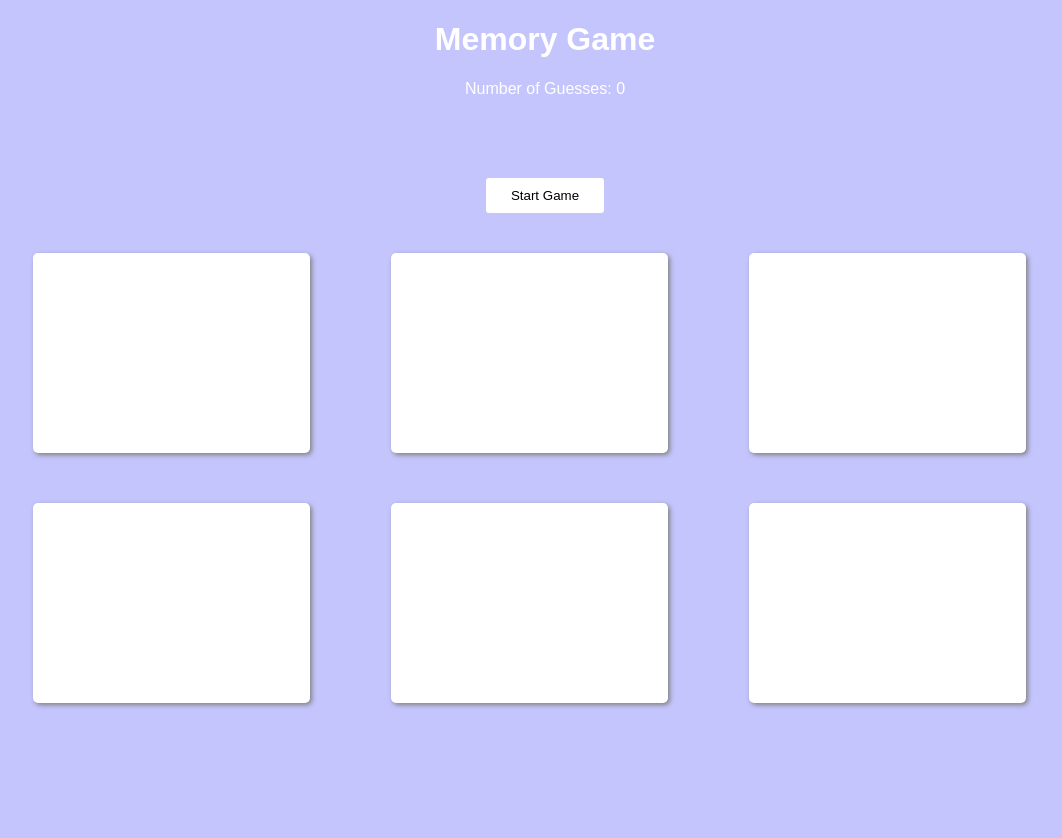
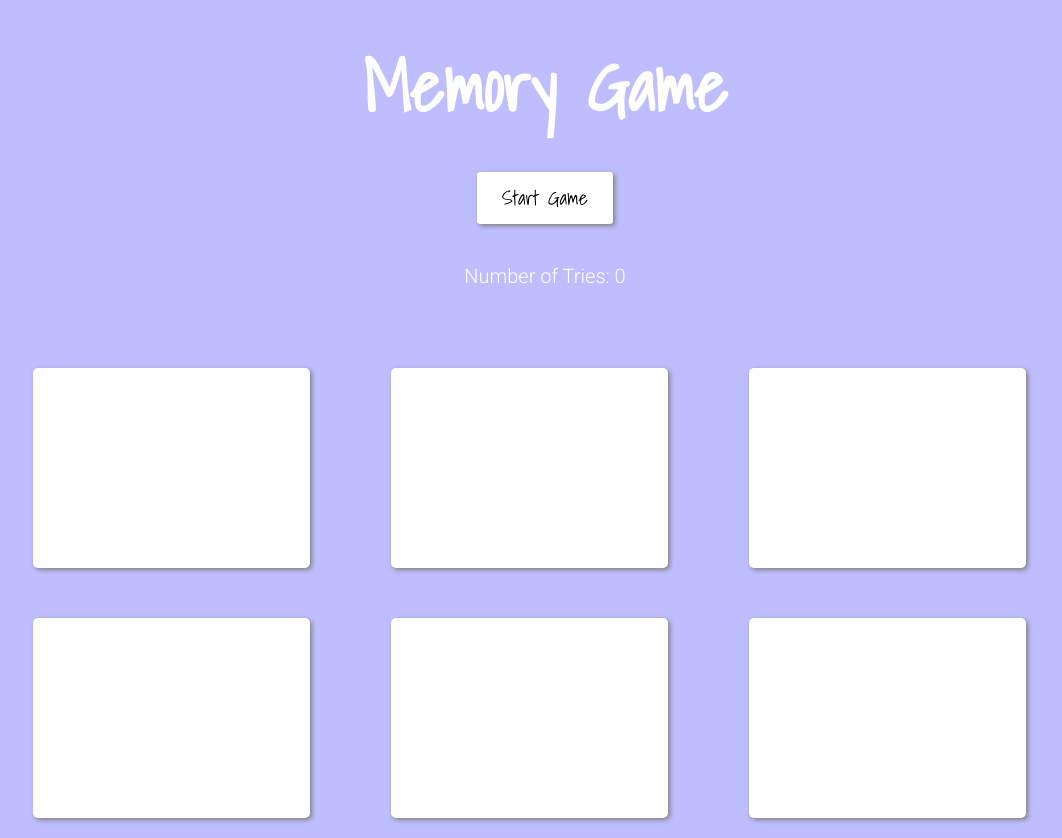
Before and after one commit to katiewrennhansen/memory-game, a plain HTML site: page index.html in a window 1280 px wide. Both pictures are taken after a click on the button "Start Game". Shown: the whole page, without its empty margins (95-1157 px from the left). Before the commit the page ends 800 px from the top, so only its background shows below. Drawn offline with Linux system fonts and the light colour scheme.

Commit message:
add some styling changes, refactor js

```diff
--- a/app.js
+++ b/app.js
@@ -7,6 +7,7 @@ const button = document.querySelector('button');
 let wins = numTries = 0;
 let selectedValues = [];
 let values = generateValues();
+let gameStarted = false;
 
 //FUNCTIONS
 function generateValues(){
@@ -25,11 +26,12 @@ function shuffleArray(array) {
 }
 
 function startGame(){
+    gameStarted = true;
     values = generateValues();
     shuffleArray(values)
     innerText.forEach((card, i) => {
+        card.classList.remove('show');
         card.textContent = values[i];
-        card.classList.remove('show');
     })
     button.classList.remove('play-again');
     selectedValues = [];
@@ -42,6 +44,7 @@ function wonGame(){
     status.textContent = 'YOU WON!!';
     button.classList.add('play-again');
     button.textContent = 'Play Again';
+    gameStarted = false;
 }
 
 function incrementTry(){
@@ -72,6 +75,8 @@ function checkGuess(e){
 //EVENT LISTENERS
 button.addEventListener('click', startGame);
 cards.forEach(card => card.addEventListener('click', (e) => {
-    checkGuess(e);
-    (wins === (cards.length / 2)) ? wonGame() : null;
+    if(gameStarted){
+        checkGuess(e);
+        (wins === (cards.length / 2)) ? wonGame() : null;
+    }
 }))
--- a/index.html
+++ b/index.html
@@ -5,13 +5,13 @@
     <meta name="viewport" content="width=device-width, initial-scale=1.0">
     <title>Memory Game</title>
     <link type="text/css" rel="stylesheet" href="styles.css">
-</head>
+    <link href="https://fonts.googleapis.com/css2?family=Roboto:wght@300&family=Shadows+Into+Light&display=swap" rel="stylesheet"></head>
 <body>
     <h1>Memory Game</h1>
+    <button>Start Game</button>
 
-    <div>Number of Guesses: <span class="tries"></span></div>
+    <div class="guesses">Number of Tries: <span class="tries">0</span></div>
     <div class="status"></div>
-    <button>Start Game</button>
 
     <div class="cards">
         <div class="card">
--- a/styles.css
+++ b/styles.css
@@ -1,13 +1,21 @@
 body {
     margin: 0;
-    background: rgb(197, 197, 254);
+    background: rgb(190, 190, 255);
     font-family: sans-serif;
     text-align: center;
     color: white;
+    font-family: 'Shadows Into Light', sans-serif;
 }
 
-.status {
-    padding: 30px 0;
+h1 {
+    font-size: 70px;
+    margin: 30px 0 10px;
+}
+
+.status, .guesses {
+    padding: 20px 0;
+    font-size: 20px;
+    font-family: 'Roboto', sans-serif;
 }
 
 .cards {
@@ -25,10 +33,13 @@ body {
     color: black;
     border-radius: 5px;
     box-shadow: 2px 2px 5px gray;
+    transition: all 300ms ease-in-out;
 }
 
 .card:hover {
     cursor: pointer;
+    box-shadow: 2px 2px 10px gray;
+    transition: all 300ms ease-in-out;
 }
 
 .inner-text {
@@ -46,17 +57,20 @@ button {
     padding: 10px 25px;
     transition: all 300ms ease-in-out;
     border-radius: 3px;
+    font-family: 'Shadows Into Light', sans-serif;
+    font-size: 20px;
+    box-shadow: 2px 2px 5px gray;
 }
 
 button:hover {
     cursor: pointer;
-    box-shadow: 2px 2px 5px gray;
+    box-shadow: 2px 2px 10px gray;
     transform: scale(1.1);
     transition: all 300ms ease-in-out;
 }
 
 .play-again {
-    box-shadow: 2px 2px 5px gray;
+    box-shadow: 2px 2px 10px gray;
     transform: scale(1.1);
     transition: all 300ms ease-in-out;
 }
```
